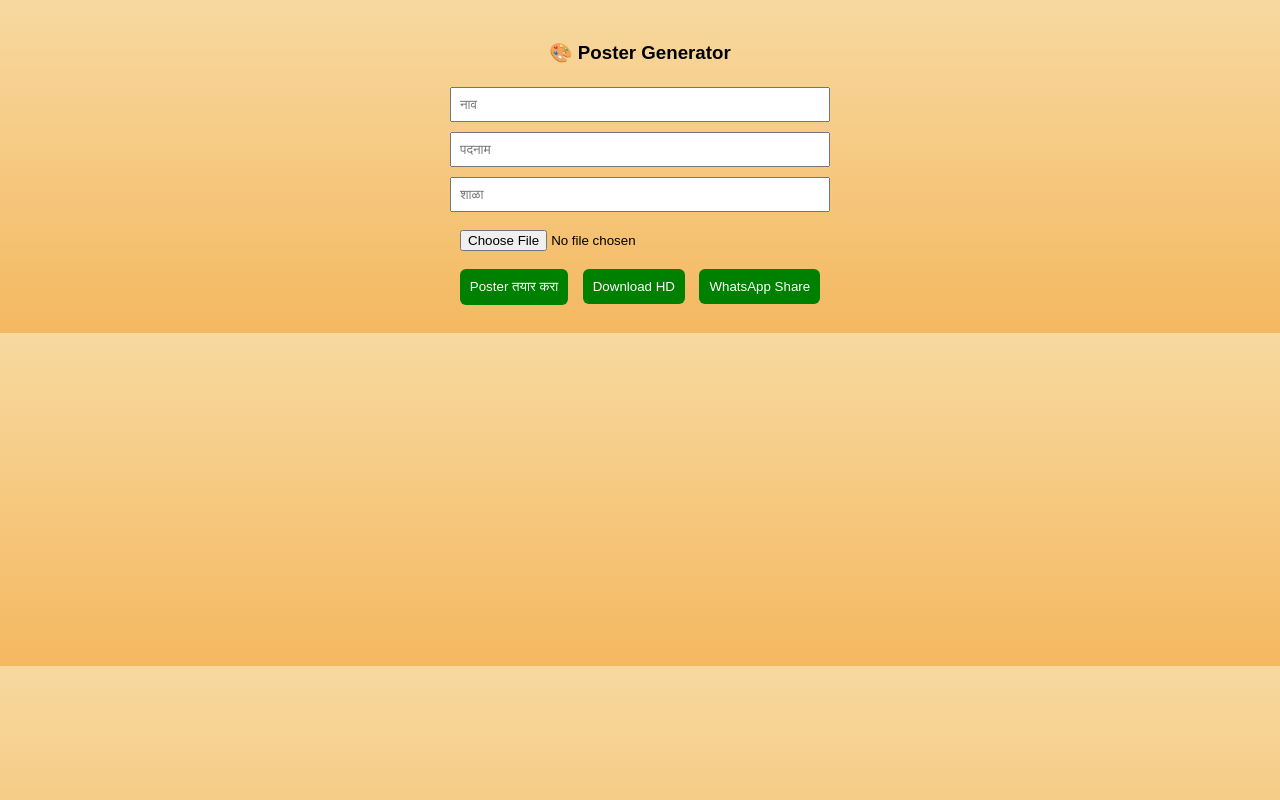
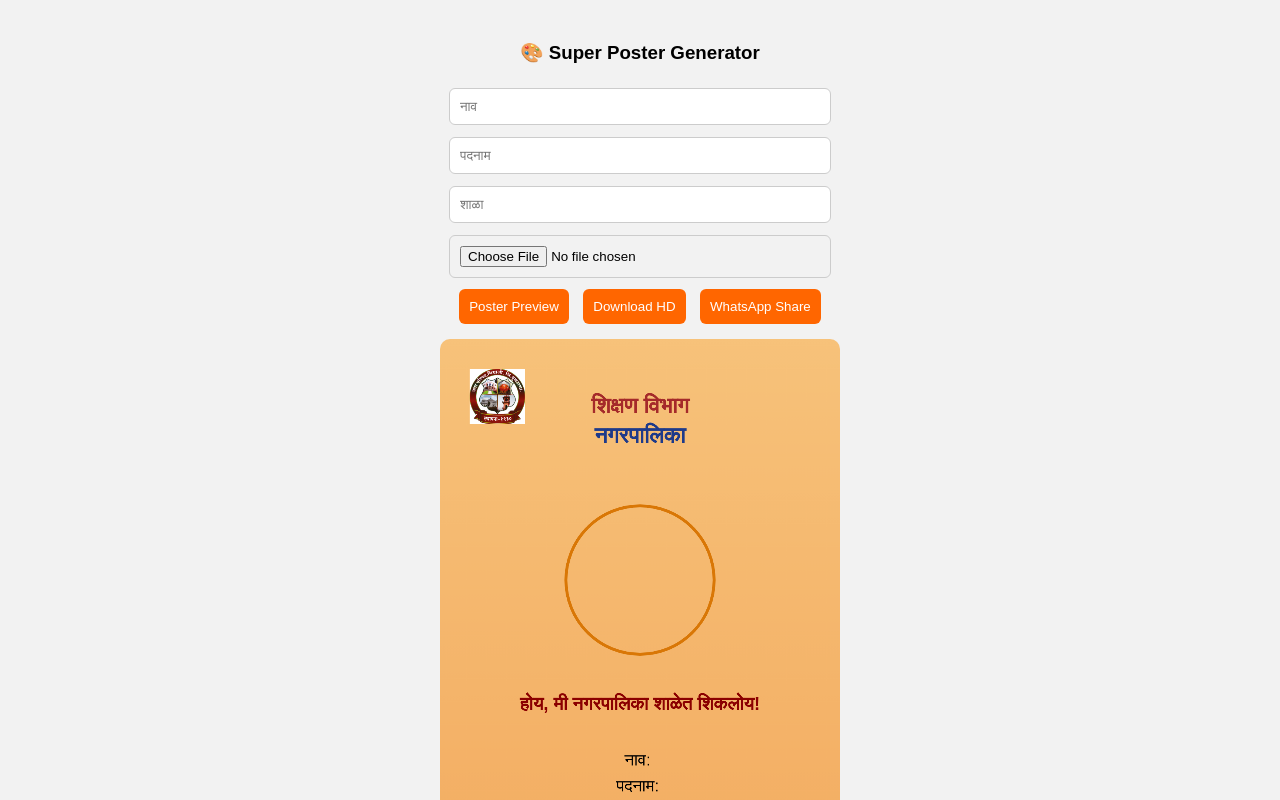
Before and after one commit to kailasudbuke01/kailasudbuke.github.io, a plain HTML site: page index.html in a window 1280 px wide. Shown: the top 800 px of the page. Drawn offline with Linux system fonts and the light colour scheme.

Commit message:
Update index.html

```diff
--- a/index.html
+++ b/index.html
@@ -3,13 +3,13 @@
 <head>
 <meta charset="UTF-8">
 <meta name="viewport" content="width=device-width, initial-scale=1.0">
-<title>Ultimate Poster</title>
+<title>Super Poster</title>
 
 <style>
 body {
   font-family: sans-serif;
   text-align: center;
-  background: linear-gradient(#f7d9a0, #f4b860);
+  background: #f2f2f2;
 }
 
 .container {
@@ -20,17 +20,25 @@ body {
 
 input {
   width: 90%;
-  padding: 8px;
-  margin: 5px;
+  padding: 10px;
+  margin: 6px;
+  border-radius: 6px;
+  border: 1px solid #ccc;
 }
 
 button {
   padding: 10px;
   margin: 5px;
-  background: green;
+  background: #ff6600;
   color: white;
   border: none;
   border-radius: 6px;
+}
+
+canvas {
+  width: 100%;
+  margin-top: 10px;
+  border-radius: 10px;
 }
 </style>
 </head>
@@ -39,7 +47,7 @@ button {
 
 <div class="container">
 
-<h3>🎨 Poster Generator</h3>
+<h3>🎨 Super Poster Generator</h3>
 
 <input type="text" id="name" placeholder="नाव">
 <input type="text" id="post" placeholder="पदनाम">
@@ -48,20 +56,23 @@ button {
 <input type="file" id="photo" accept="image/*">
 
 <br>
-<button onclick="generatePoster()">Poster तयार करा</button>
+<button onclick="generatePoster()">Poster Preview</button>
 <button onclick="download()">Download HD</button>
 <button onclick="share()">WhatsApp Share</button>
 
+<canvas id="canvas" width="1080" height="1920"></canvas>
+
 </div>
-
-<canvas id="canvas" width="1080" height="1920" style="display:none;"></canvas>
 
 <script>
 let photoData;
 
 document.getElementById("photo").onchange = e=>{
   let r = new FileReader();
-  r.onload = ()=> photoData = r.result;
+  r.onload = ()=> {
+    photoData = r.result;
+    generatePoster(); // auto preview
+  }
   r.readAsDataURL(e.target.files[0]);
 };
 
@@ -71,60 +82,87 @@ function generatePoster(){
 
   // Background
   let g = ctx.createLinearGradient(0,0,0,1920);
-  g.addColorStop(0,"#ff9933");
-  g.addColorStop(0.5,"#ffffff");
-  g.addColorStop(1,"#138808");
+  g.addColorStop(0,"#f7c27a");
+  g.addColorStop(1,"#f2a65a");
   ctx.fillStyle = g;
   ctx.fillRect(0,0,1080,1920);
 
-  ctx.fillStyle="black";
   ctx.textAlign="center";
 
   // Logo
   let logo = new Image();
   logo.src = "logo.jpg";
-  logo.onload = ()=> ctx.drawImage(logo, 440, 50, 200, 200);
+  logo.onload = ()=>{
+    ctx.drawImage(logo, 80, 80, 150, 150);
+  }
 
+  // Title
+  ctx.fillStyle="#a52a2a";
   ctx.font="bold 60px sans-serif";
-  ctx.fillText("शिक्षण विभाग",540,300);
-  ctx.fillText("नगरपालिका",540,380);
+  ctx.fillText("शिक्षण विभाग",540,200);
+  ctx.fillStyle="#1e3a8a";
+  ctx.fillText("नगरपालिका",540,280);
 
+  // Circle frame
+  ctx.beginPath();
+  ctx.arc(540, 650, 200, 0, Math.PI*2);
+  ctx.strokeStyle="#d97706";
+  ctx.lineWidth=8;
+  ctx.stroke();
+
+  // Photo inside circle
+  if(photoData){
+    let img = new Image();
+    img.onload = ()=>{
+      ctx.save();
+      ctx.beginPath();
+      ctx.arc(540,650,190,0,Math.PI*2);
+      ctx.closePath();
+      ctx.clip();
+      ctx.drawImage(img,340,450,400,400);
+      ctx.restore();
+    }
+    img.src = photoData;
+  }
+
+  // Quote
+  ctx.fillStyle="#8b0000";
   ctx.font="bold 50px sans-serif";
-  ctx.fillText("होय, मी नगरपालिका शाळेत शिकलोय!",540,500);
+  ctx.fillText("होय, मी नगरपालिका शाळेत शिकलोय!",540,1000);
 
   let name = document.getElementById("name").value;
   let post = document.getElementById("post").value;
   let school = document.getElementById("school").value;
 
+  ctx.fillStyle="#000";
   ctx.font="45px sans-serif";
-  ctx.fillText("नाव: "+name,540,650);
-  ctx.fillText("पदनाम: "+post,540,720);
-  ctx.fillText("शाळा: "+school,540,790);
+  ctx.fillText("नाव: "+name,540,1150);
+  ctx.fillText("पदनाम: "+post,540,1220);
+  ctx.fillText("शाळा: "+school,540,1290);
 
-  // Photo
-  if(photoData){
-    let img = new Image();
-    img.onload = ()=>{
-      ctx.drawImage(img, 340, 850, 400, 400);
-    }
-    img.src = photoData;
-  }
+  // Bottom banner
+  ctx.fillStyle="#ff6600";
+  ctx.fillRect(200,1600,680,120);
 
-  ctx.font="bold 55px sans-serif";
-  ctx.fillText("माझी शाळा माझे वैभव",540,1700);
+  ctx.fillStyle="white";
+  ctx.font="bold 50px sans-serif";
+  ctx.fillText("माझी शाळा माझे वैभव",540,1680);
 }
 
 function download(){
   let link = document.createElement("a");
-  link.download = "Poster.png";
+  link.download = "SuperPoster.png";
   link.href = document.getElementById("canvas").toDataURL();
   link.click();
 }
 
 function share(){
-  let text = "माझी शाळा माझे वैभव 👉 " + window.location.href;
+  let text = "मी नगरपालिका शाळेत शिकलोय! 👉 " + window.location.href;
   window.open("https://wa.me/?text="+encodeURIComponent(text));
 }
+
+// Auto load preview
+generatePoster();
 </script>
 
 </body>
```
